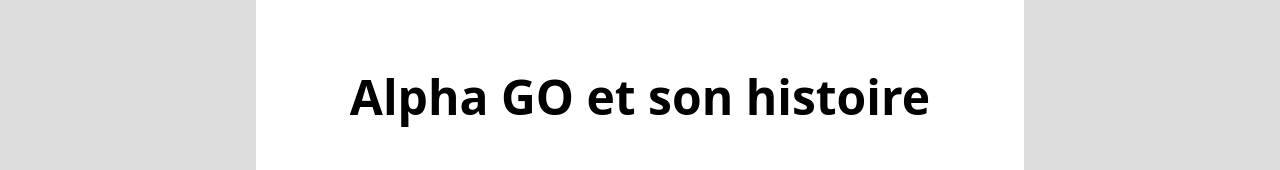
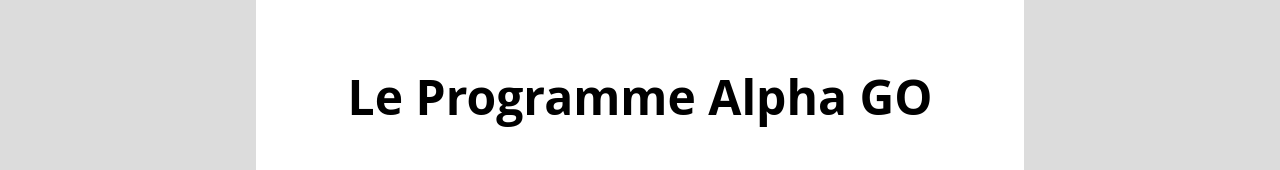
Before and after one commit to Pierll/M1105, a plain HTML site: page Page1.html in a window 1280 px wide. Shown: the part 108-278 px from the top of the page. Drawn offline with Linux system fonts and the light colour scheme.

Commit message:
fix title alpha go

```diff
--- a/Page1.html
+++ b/Page1.html
@@ -33,7 +33,7 @@
 	<br/>
 	<!-- <hr/> -->
 	<div class="content">
-	<h1>Alpha GO et son histoire</h1>
+	<h1>Le Programme Alpha GO</h1>
 	<br/><br/>
 
 		<img class="content_img" src="img/AlphaGoLogo.png" alt="Logo AlphaGO" title="Logo AlphaGo" />
```
Also changed, not shown: page1.html (+1 -1 lines).
